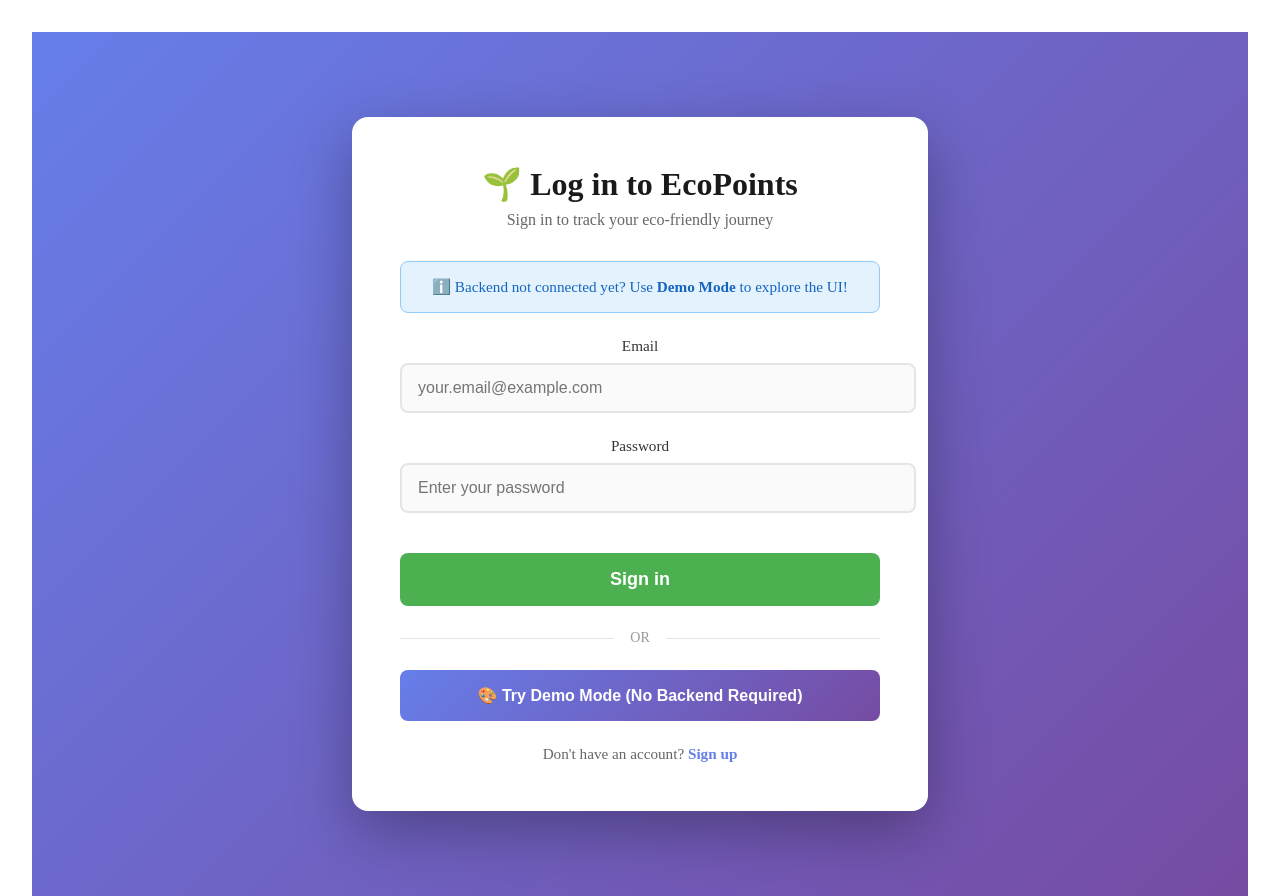
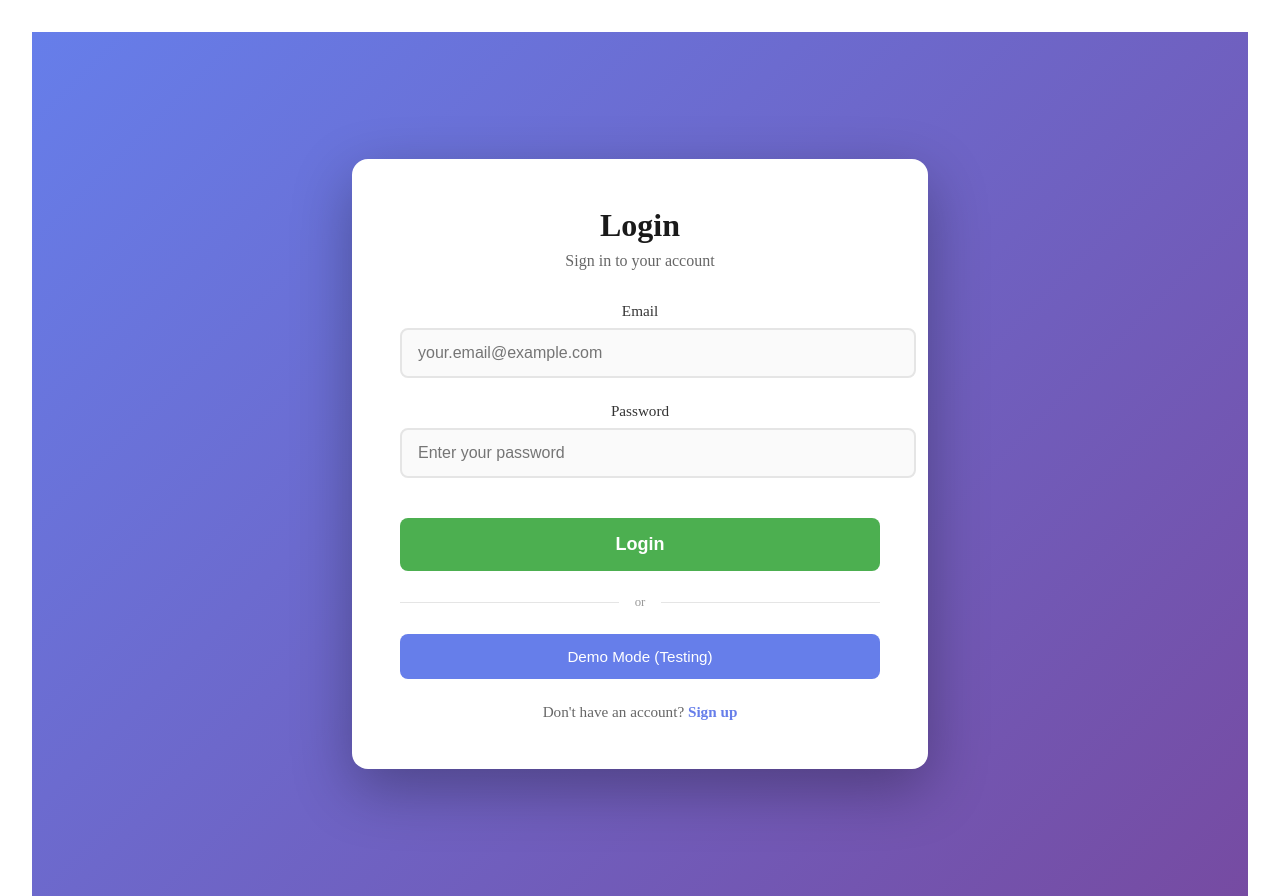
Before and after one commit to Austin-Metke/Project-3-Frontend, a React (Vite) app: page /login in a window 1280 px wide. Built offline with nearby package versions, Linux system fonts and the light colour scheme.

Commit message:
Removed unnecessary notifications

```diff
--- a/src/pages/Auth.css
+++ b/src/pages/Auth.css
@@ -34,25 +34,21 @@
   background: #e3f2fd;
   border: 1px solid #90caf9;
   color: #1565c0;
-  padding: 1rem;
+  padding: 0.875rem;
   border-radius: 8px;
   margin-bottom: 1.5rem;
-  font-size: 0.95rem;
+  font-size: 0.9rem;
   text-align: center;
-}
-
-.info-banner strong {
-  font-weight: 700;
 }
 
 .error-banner {
   background: #fee;
   border: 1px solid #fcc;
   color: #c33;
-  padding: 1rem;
+  padding: 0.875rem;
   border-radius: 8px;
   margin-bottom: 1.5rem;
-  font-size: 0.95rem;
+  font-size: 0.9rem;
 }
 
 .form-group {
@@ -132,26 +128,26 @@
 
 .divider span {
   padding: 0 1rem;
-  font-size: 0.875rem;
-  font-weight: 500;
+  font-size: 0.8rem;
+  font-weight: 400;
 }
 
 .btn-demo {
   width: 100%;
-  padding: 1rem;
-  background: linear-gradient(135deg, #667eea 0%, #764ba2 100%);
+  padding: 0.875rem;
+  background: #667eea;
   color: white;
   border: none;
   border-radius: 8px;
-  font-size: 1rem;
-  font-weight: 600;
+  font-size: 0.95rem;
+  font-weight: 500;
   cursor: pointer;
   transition: all 0.2s;
 }
 
 .btn-demo:hover {
-  transform: translateY(-2px);
-  box-shadow: 0 8px 20px rgba(102, 126, 234, 0.4);
+  background: #5568d3;
+  transform: translateY(-1px);
 }
 
 .auth-footer {
--- a/src/pages/Home.css
+++ b/src/pages/Home.css
@@ -79,12 +79,6 @@
   border: 1px solid rgba(255, 255, 255, 0.2);
 }
 
-.feature-icon {
-  font-size: 3rem;
-  display: block;
-  margin-bottom: 1rem;
-}
-
 .feature h3 {
   margin: 0 0 0.5rem 0;
   font-size: 1.25rem;
--- a/src/pages/Home.tsx
+++ b/src/pages/Home.tsx
@@ -7,8 +7,8 @@ export default function Home() {
   return (
     <div className="home-container">
       <div className="home-content">
-        <h1 className="home-title">🌱 Welcome to EcoPoints</h1>
-        <p className="home-subtitle">Track your eco-friendly actions and earn points for making a difference</p>
+        <h1 className="home-title">EcoPoints</h1>
+        <p className="home-subtitle">Track your eco-friendly actions and earn points</p>
 
         <div className="home-buttons">
           <button
@@ -28,19 +28,16 @@ export default function Home() {
 
         <div className="home-features">
           <div className="feature">
-            <span className="feature-icon">🏆</span>
             <h3>Earn Points</h3>
-            <p>Log eco-friendly activities and watch your points grow</p>
+            <p>Log eco-friendly activities</p>
           </div>
           <div className="feature">
-            <span className="feature-icon">📊</span>
             <h3>Track Progress</h3>
-            <p>See your impact with detailed stats and charts</p>
+            <p>See your stats over time</p>
           </div>
           <div className="feature">
-            <span className="feature-icon">🏅</span>
-            <h3>Compete Globally</h3>
-            <p>Join leaderboards and challenge your friends</p>
+            <h3>Compete</h3>
+            <p>Join the leaderboard</p>
           </div>
         </div>
       </div>
--- a/src/pages/Login.tsx
+++ b/src/pages/Login.tsx
@@ -41,16 +41,12 @@ export default function Login() {
   return (
     <div className="auth-container">
       <div className="auth-card">
-        <h1>🌱 Log in to EcoPoints</h1>
-        <p className="auth-subtitle">Sign in to track your eco-friendly journey</p>
-
-        <div className="info-banner">
-          ℹ️ Backend not connected yet? Use <strong>Demo Mode</strong> to explore the UI!
-        </div>
+        <h1>Login</h1>
+        <p className="auth-subtitle">Sign in to your account</p>
 
         {error && (
           <div className="error-banner">
-            ⚠️ {error}
+            {error}
           </div>
         )}
 
@@ -86,11 +82,11 @@ export default function Login() {
             type="submit"
             disabled={loading}
           >
-            {loading ? 'Signing in...' : 'Sign in'}
+            {loading ? 'Signing in...' : 'Login'}
           </button>
 
           <div className="divider">
-            <span>OR</span>
+            <span>or</span>
           </div>
 
           <button
@@ -98,7 +94,7 @@ export default function Login() {
             className="btn-demo"
             onClick={handleDemoLogin}
           >
-            🎨 Try Demo Mode (No Backend Required)
+            Demo Mode (Testing)
           </button>
 
           <div className="auth-footer">
--- a/src/pages/SignUp.tsx
+++ b/src/pages/SignUp.tsx
@@ -58,16 +58,12 @@ export default function SignUp() {
   return (
     <div className="auth-container">
       <div className="auth-card">
-        <h1>🌱 Join EcoPoints</h1>
-        <p className="auth-subtitle">Create your account and start making an impact</p>
-
-        <div className="info-banner">
-          ℹ️ Backend not connected yet? Use <strong>Demo Mode</strong> to explore the UI!
-        </div>
+        <h1>Sign Up</h1>
+        <p className="auth-subtitle">Create a new account</p>
 
         {error && (
           <div className="error-banner">
-            ⚠️ {error}
+            {error}
           </div>
         )}
 
@@ -135,7 +131,7 @@ export default function SignUp() {
           </button>
 
           <div className="divider">
-            <span>OR</span>
+            <span>or</span>
           </div>
 
           <button
@@ -143,7 +139,7 @@ export default function SignUp() {
             className="btn-demo"
             onClick={handleDemoSignUp}
           >
-            🎨 Try Demo Mode (No Backend Required)
+            Demo Mode (Testing)
           </button>
 
           <div className="auth-footer">
```
